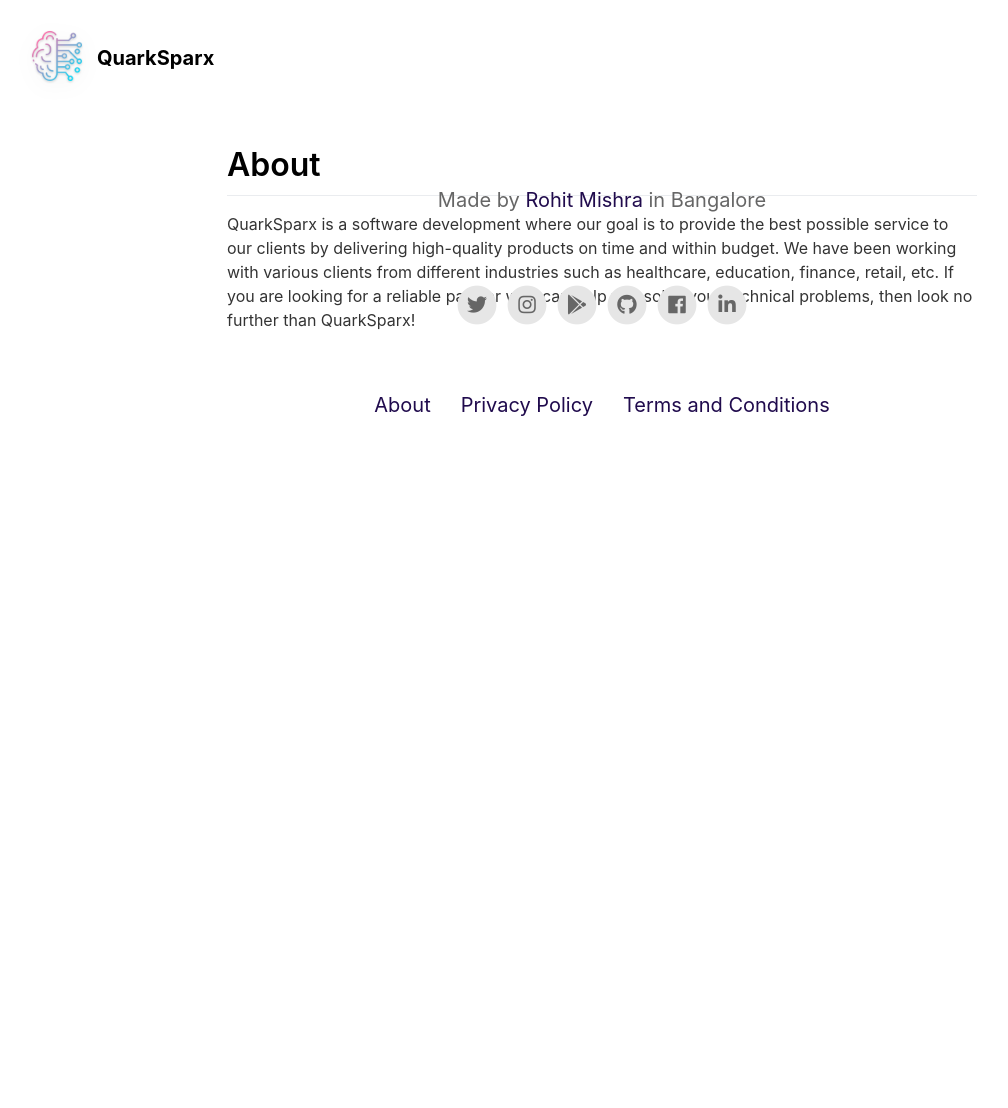
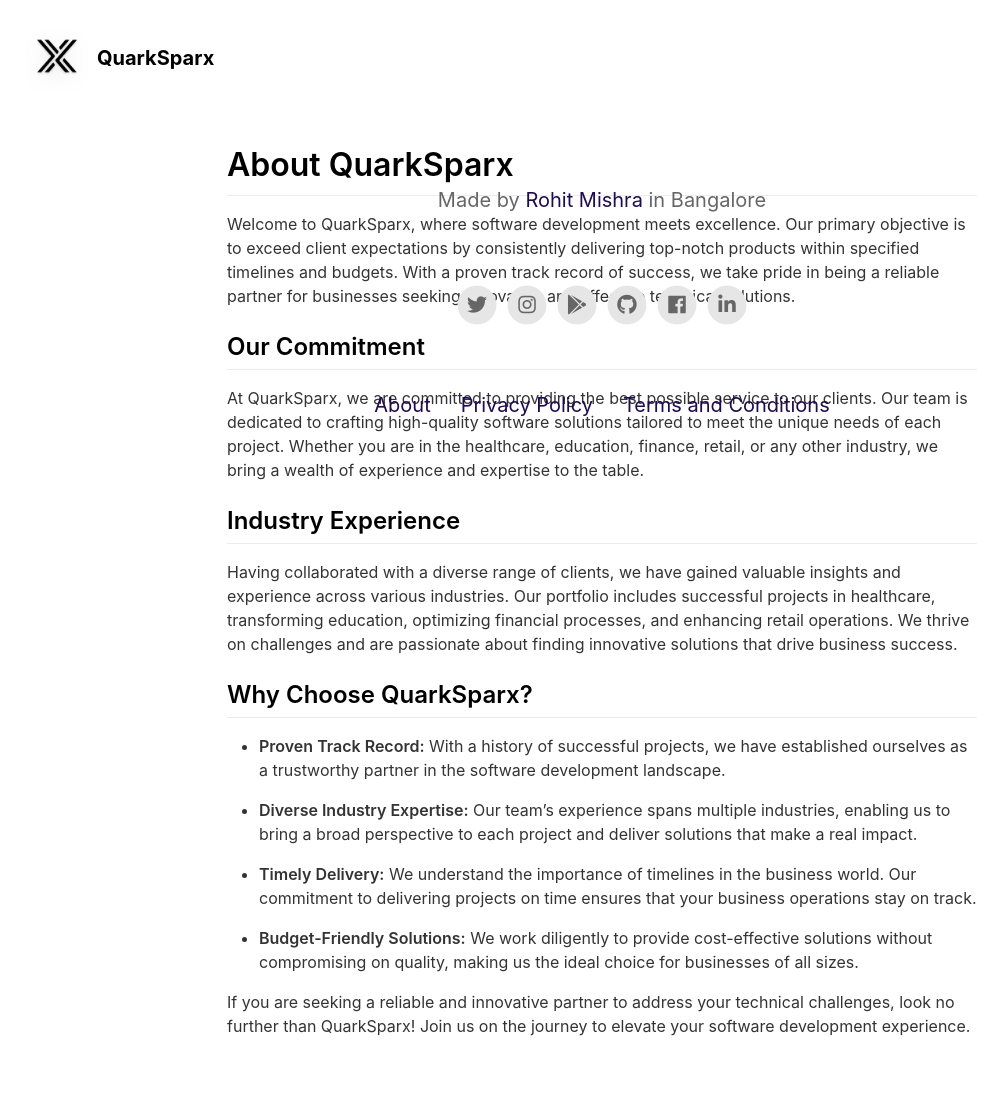
Before and after one commit to rohimsh/rohimsh.github.io, a Jekyll site: the page built from _pages/about.md, in a window 1280 px wide. Shown: the whole page, without its empty margins (38-1046 px from the left). Built offline with Jekyll 4.4.1, drawn with Linux system fonts in a browser that asks for light colours; nearby versions of some CDN libraries; before the commit the page ends 900 px from its top, so only the background shows below that.

```diff
--- a/_config.yml
+++ b/_config.yml
@@ -18,7 +18,7 @@ profile_logo_icon                         : assets/profile_logo_icon.png
 # About profile
 about                                         : About Rohit Mishra
 profile_name                                  : Rohit Mishra
-profile_description                           : Welcome to my page! This is the pathway to enter wormholes of my thoughts.
+profile_description                           : Welcome to my page! This is the pathway to enter wormholes of my thoughts and ideas.
 
 # Feature List                            Edit, add or remove features to be presented.
 features                                  :
--- a/_includes/footer.html
+++ b/_includes/footer.html
@@ -4,8 +4,8 @@
 	{% endif %}
 	<div class="footerIcons">
 
-		{% if page.id or site.twitter_username %}
-			<a href="https://twitter.com/{{ page.id | default: site.twitter_username }}">
+		{% if page.address or site.twitter_username %}
+			<a href="https://twitter.com/{{ page.address | default: site.twitter_username }}">
 				<span class="fa-stack fa-1x">
 					<i class="socialIconBack fas fa-circle fa-stack-2x"></i>
 					<i class="socialIconTop fab fa-twitter fa-stack-1x"></i>
@@ -13,8 +13,8 @@
 			</a>
 		{% endif %}
 
-		{% if page.id or site.instagram_username %}
-			<a href="https://instagram.com/{{ page.id | default: site.instagram_username }}">
+		{% if page.address or site.instagram_username %}
+			<a href="https://instagram.com/{{ page.address | default: site.instagram_username }}">
 				<span class="fa-stack fa-1x">
 					<i class="socialIconBack fas fa-circle fa-stack-2x"></i>
 					<i class="socialIconTop fab fa-instagram fa-stack-1x"></i>
@@ -22,7 +22,7 @@
 			</a>
 		{% endif %}
 
-		{% if page.id or site.google_play_id %}
+		{% if page.address or site.google_play_id %}
 		<a href="https://play.google.com/store/apps/dev?id={{ site.google_play_id }}">
 			<span class="fa-stack fa-1x">
 				<i class="socialIconBack fas fa-circle fa-stack-2x"></i>
@@ -32,7 +32,7 @@
 		{% endif %}
 
 		{% if site.github_username %}
-			<a href="https://github.com/{{ page.id | default: site.github_username }}">
+			<a href="https://github.com/{{ page.address | default: site.github_username }}">
 				<span class="fa-stack fa-1x">
 					<i class="socialIconBack fas fa-circle fa-stack-2x"></i>
 					<i class="socialIconTop fab fa-github fa-stack-1x"></i>
@@ -40,8 +40,8 @@
 			</a>
 		{% endif %}
 
-		{% if page.id or site.facebook_username %}
-		<a href="https://facebook.com/{{ page.id | default: site.facebook_username }}">
+		{% if page.address or site.facebook_username %}
+		<a href="https://facebook.com/{{ page.address | default: site.facebook_username }}">
 			<span class="fa-stack fa-1x">
 				<i class="socialIconBack fas fa-circle fa-stack-2x"></i>
 				<i class="socialIconTop fab fa-facebook fa-stack-1x"></i>
@@ -49,8 +49,8 @@
 		</a>
 		{% endif %}
 
-		{% if page.id or site.linkedin_username %}
-		<a href="https://linkedin.com/{{ page.id | default: site.linkedin_username }}">
+		{% if page.address or site.linkedin_username %}
+		<a href="https://linkedin.com/{{ page.address | default: site.linkedin_username }}">
 			<span class="fa-stack fa-1x">
 				<i class="socialIconBack fas fa-circle fa-stack-2x"></i>
 				<i class="socialIconTop fab fa-linkedin-in fa-stack-1x"></i>
--- a/_layouts/page.html
+++ b/_layouts/page.html
@@ -16,7 +16,7 @@
             </article>
         </div>
     </div>
-    {% include footer.html %}
 </body>
+{% include footer.html %}
 
 </html>
--- a/_pages/about.md
+++ b/_pages/about.md
@@ -4,8 +4,28 @@ about: QuarkSparx
 title: About
 include_in_header: false
 include_in_footer: true
-id: quarksparx
+address: quarksparx
 ---
-# **About**
+# **About QuarkSparx**
 
-QuarkSparx is a software development where our goal is to provide the best possible service to our clients by delivering high-quality products on time and within budget. We have been working with various clients from different industries such as healthcare, education, finance, retail, etc. If you are looking for a reliable partner who can help you solve your technical problems, then look no further than QuarkSparx!
+Welcome to QuarkSparx, where software development meets excellence. Our primary objective is to exceed client expectations by consistently delivering top-notch products within specified timelines and budgets. With a proven track record of success, we take pride in being a reliable partner for businesses seeking innovative and effective technical solutions.
+
+## **Our Commitment**
+
+At QuarkSparx, we are committed to providing the best possible service to our clients. Our team is dedicated to crafting high-quality software solutions tailored to meet the unique needs of each project. Whether you are in the healthcare, education, finance, retail, or any other industry, we bring a wealth of experience and expertise to the table.
+
+## **Industry Experience**
+
+Having collaborated with a diverse range of clients, we have gained valuable insights and experience across various industries. Our portfolio includes successful projects in healthcare, transforming education, optimizing financial processes, and enhancing retail operations. We thrive on challenges and are passionate about finding innovative solutions that drive business success.
+
+## **Why Choose QuarkSparx?**
+
+- **Proven Track Record:** With a history of successful projects, we have established ourselves as a trustworthy partner in the software development landscape.
+
+- **Diverse Industry Expertise:** Our team's experience spans multiple industries, enabling us to bring a broad perspective to each project and deliver solutions that make a real impact.
+
+- **Timely Delivery:** We understand the importance of timelines in the business world. Our commitment to delivering projects on time ensures that your business operations stay on track.
+
+- **Budget-Friendly Solutions:** We work diligently to provide cost-effective solutions without compromising on quality, making us the ideal choice for businesses of all sizes.
+
+If you are seeking a reliable and innovative partner to address your technical challenges, look no further than QuarkSparx! Join us on the journey to elevate your software development experience.
```
Also changed, not shown: _pages/privacy-policy.md (renamed from _pages/quarksparx-privacy-policy.md, +1 -1 lines), _pages/terms-and-conditions.md (renamed from _pages/quarksparx-terms-and-conditions.md, +2 -2 lines), assets/profile_logo_icon.png, assets/profile_logo_icon_0.png (added).
